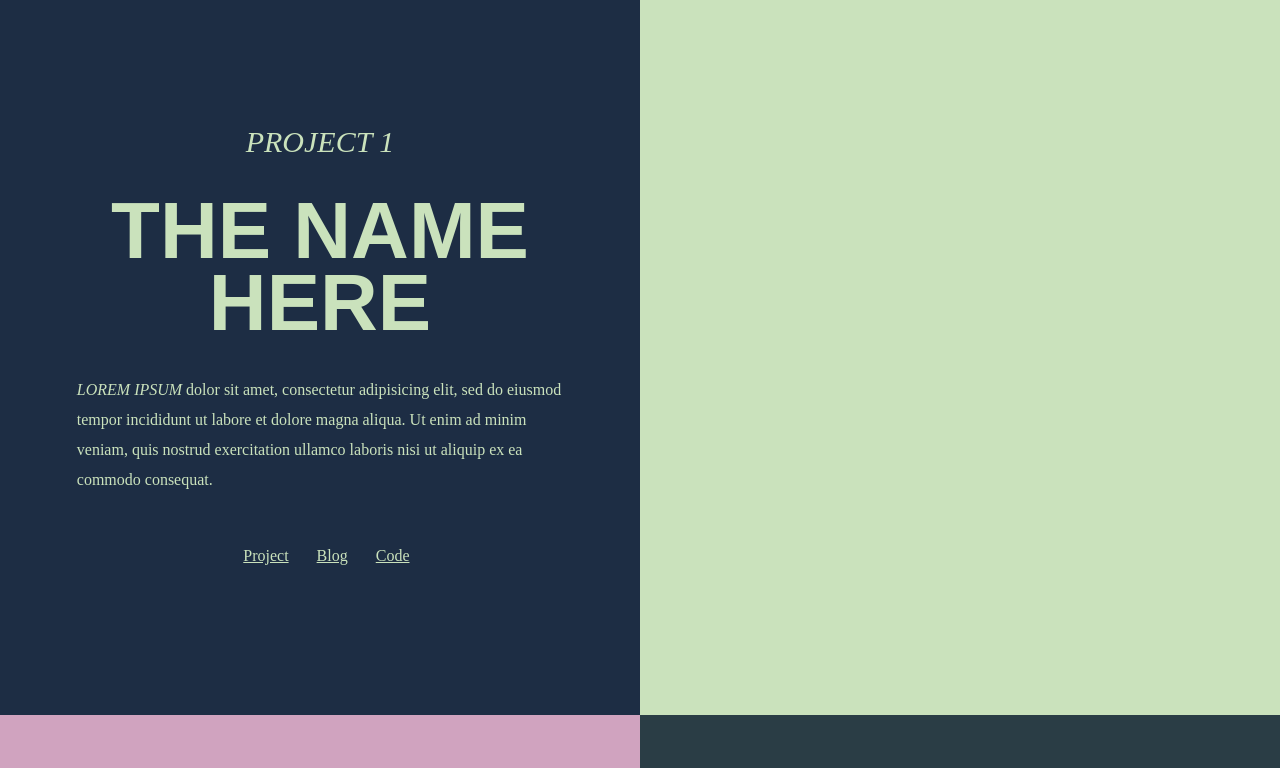
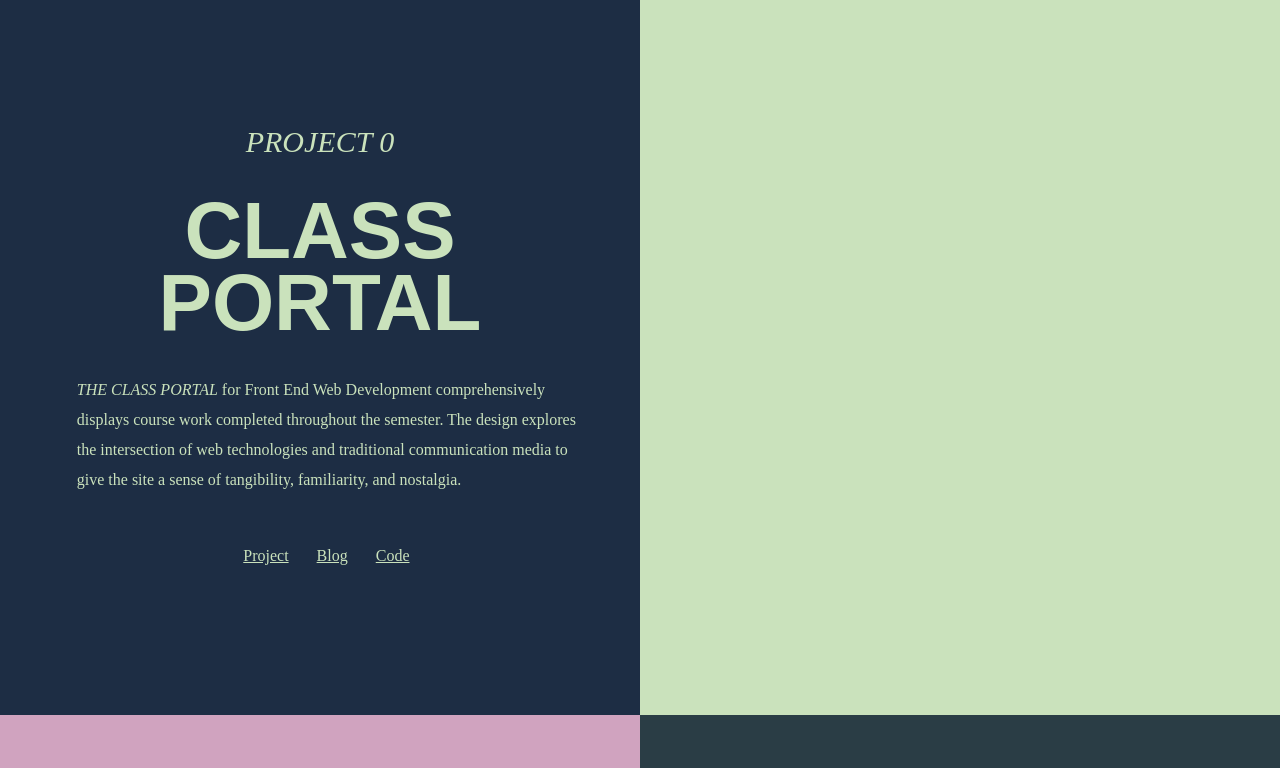
Before and after one commit to summeredwards/class-portal-fwd, a plain HTML site: page projects.html in a window 1280 px wide. Shown: the part 600-1368 px from the top of the page. Drawn offline with Linux system fonts and the light colour scheme; a web font is replaced by a local one.

Commit message:
update Project 0

```diff
--- a/projects.html
+++ b/projects.html
@@ -31,19 +31,19 @@
 
 	<div class="grid-container">
 		<div id="p1-description">
-			<div class="project-num">PROJECT 1</div>
+			<div class="project-num">PROJECT 0</div>
 			<br><br>
-			<div class="project-name">THE NAME HERE</div>
+			<div class="project-name">CLASS PORTAL</div>
 			<br><br>
 			<div class="project-description">
-				<em>LOREM IPSUM</em> dolor sit amet, consectetur adipisicing elit, sed do eiusmod tempor incididunt ut labore et dolore magna aliqua. Ut enim ad minim veniam, quis nostrud exercitation ullamco laboris nisi ut aliquip ex ea commodo consequat.
+				<em>THE CLASS PORTAL</em> for Front End Web Development comprehensively displays course work completed throughout the semester. The design explores the intersection of web technologies and traditional communication media to give the site a sense of tangibility, familiarity, and nostalgia.
 				<br><br>
 				<p>
-					<a href="p1.html">Project</a>
+					<a href="index.html">Project</a>
 					&nbsp &nbsp &nbsp
-					<a href="https://summeredwardsblog.wordpress.com/" target="_blank">Blog</a>
+					<a href="https://summeredwardsblog.wordpress.com/2022/09/12/project-portal-milestone-2/" target="_blank">Blog</a>
 					&nbsp &nbsp &nbsp
-					<a href="https://github.com/summeredwards?tab=repositories" target="_blank">Code</a>
+					<a href="https://github.com/summeredwards/class-portal-fwd" target="_blank">Code</a>
 				</p>
 			</div>
 		</div>
```
